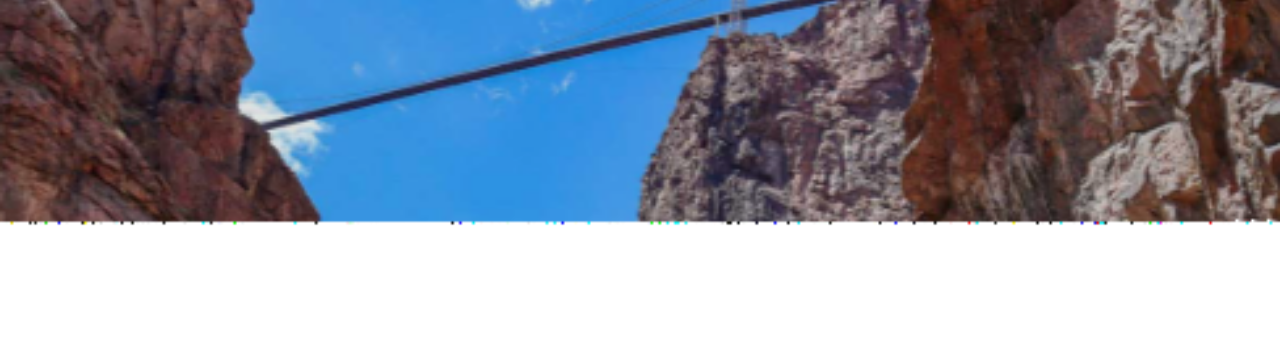
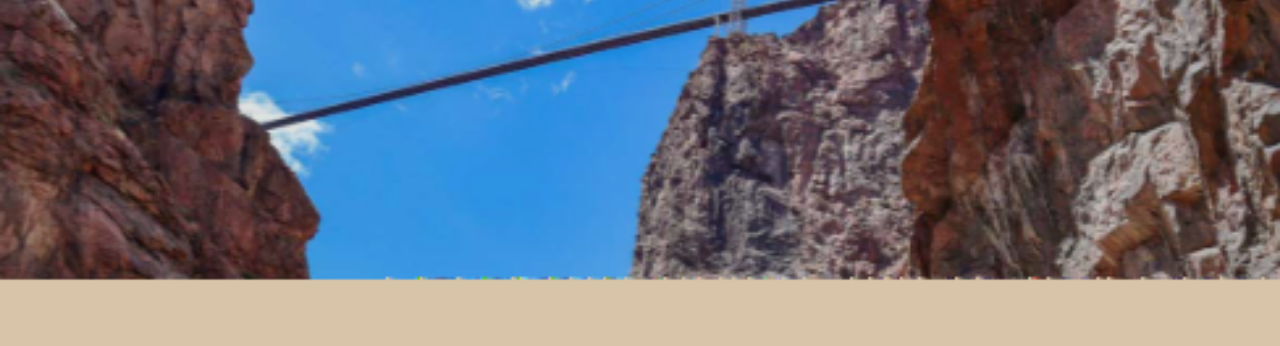
Before and after one commit to hortysaucer2/Saved-Games, a plain HTML site: page index.html in a window 1280 px wide. Shown: the top 346 px of the page. Drawn offline with Linux system fonts and the light colour scheme.

Commit message:
Use a simple background image path

```diff
--- a/index.html
+++ b/index.html
@@ -18,7 +18,7 @@
     width: 100vw;
     margin: 0;
     overflow: hidden;
-    background: url('./background(mainpage).png') center / cover no-repeat;
+    background: #d8c4a8 url('./background.png') center / cover no-repeat;
     display: flex;
     flex-direction: column;
     align-items: center;
```
Also changed, not shown: background.png (added).
